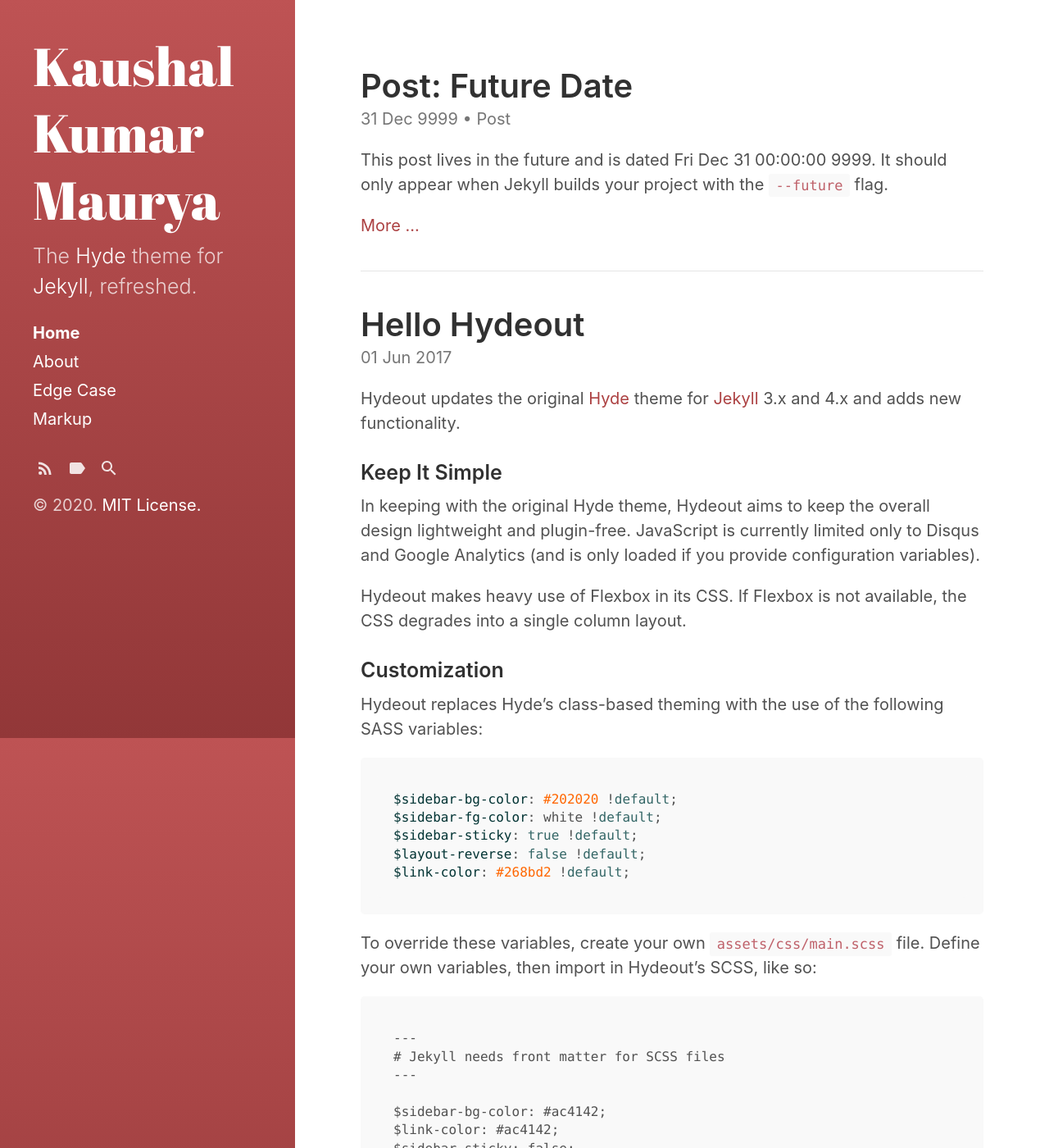
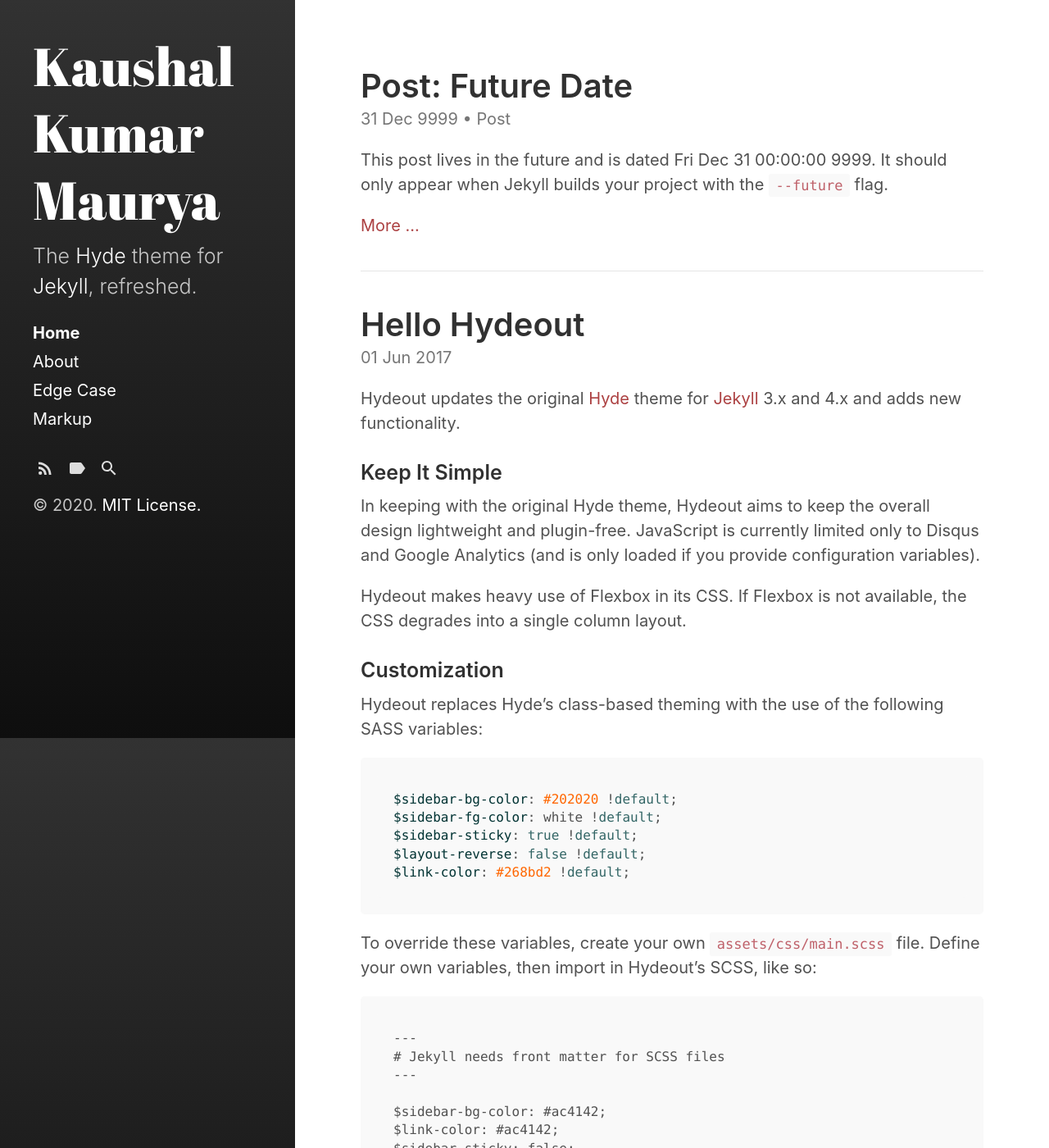
Before and after one commit to harshayelleni/harshayelleni.github.io, a Jekyll site: the page built from index.html, in a window 1280 px wide and 1400 px high. Shown: the whole window at 82% size. Built offline with Jekyll 4.4.1, drawn with Linux system fonts in a browser that asks for light colours; the list of posts is cut into pages by our own code.

Commit message:
Added theme

```diff
--- a/assets/css/main.scss
+++ b/assets/css/main.scss
@@ -3,9 +3,7 @@
 # only main files contain this front matter, not partials.
 ---
 
-
-$sidebar-bg-color: #ac4142;
 $link-color: #ac4142;
 $sidebar-sticky: false;
-$root-font-size: 0.5rem;
+$root-font-size: 5.5rem;
 @import "hydeout";
```
